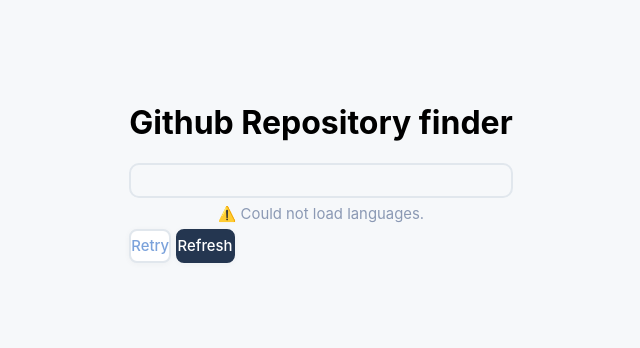
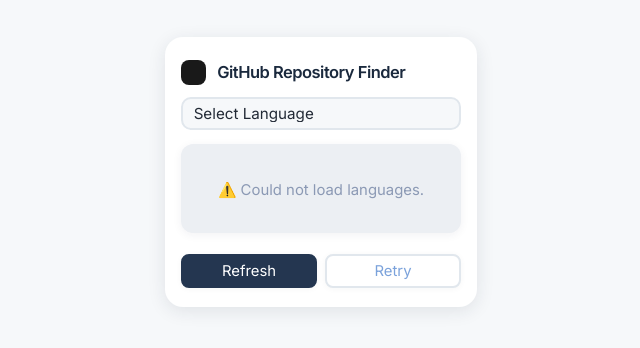
Before and after one commit to munam-coder/Random-Repository-finder, a plain HTML site: page index.html in a window 1280 px wide. Shown: the part 236-584 px from the top of the page, without its empty margins (319-959 px from the left). Drawn offline with Linux system fonts and the light colour scheme; no server answers.

Commit message:
Update index.html

```diff
--- a/index.html
+++ b/index.html
@@ -3,23 +3,32 @@
 <head>
     <meta charset="UTF-8">
     <meta name="viewport" content="width=device-width, initial-scale=1.0">
-    <title>Random repo finder</title>
+    <title>GitHub Repository Finder</title>
     <link rel="stylesheet" href="style.css">
     <style>
-@import url('https://fonts.googleapis.com/css2?family=Noto+Kufi+Arabic:wght@100..900&display=swap');
-</style>
+        @import url('https://fonts.googleapis.com/css2?family=Inter:wght@400;600;700&display=swap');
+    </style>
 </head>
 <body>
+    <div class="background"></div>
     <main>
-        <div class="container">
-           <h1>Github Repository finder</h1>
-       <select  id="language">
-
-       </select>
-       <div class="display-repo">
-       <p id="repo-placeholder">Select a language</p>
-       <button class="retry">Retry</button>
-       <button class="refresh">Refresh</button>
+        <div class="repo-card">
+            <div class="repo-header">
+                <div class="gh-logo"></div>
+                <span class="repo-title">GitHub Repository Finder</span>
+            </div>
+            <div class="repo-select">
+                <select id="language">
+                    <option value="">Select Language</option>
+                </select>
+            </div>
+            <div class="repo-info" id="repo-info">
+                <p id="repo-placeholder">Select a language</p>
+            </div>
+            <div class="repo-actions">
+                <button class="refresh">Refresh</button>
+                <button class="retry">Retry</button>
+            </div>
         </div>
     </main>
     <script src="script.js"></script>
```
